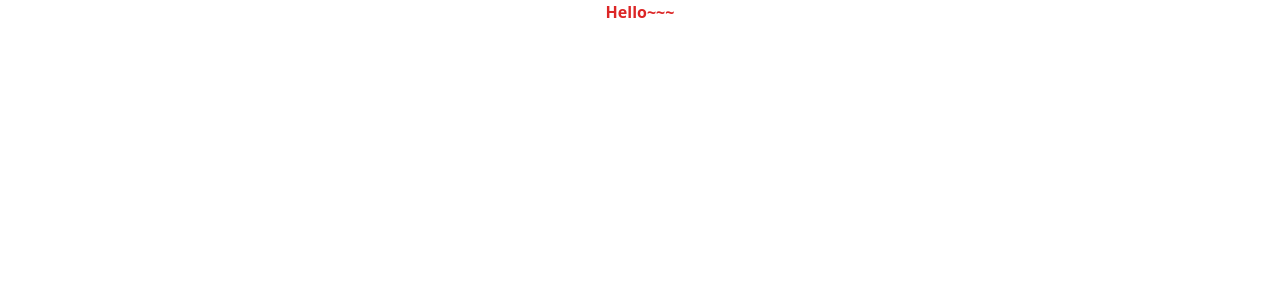
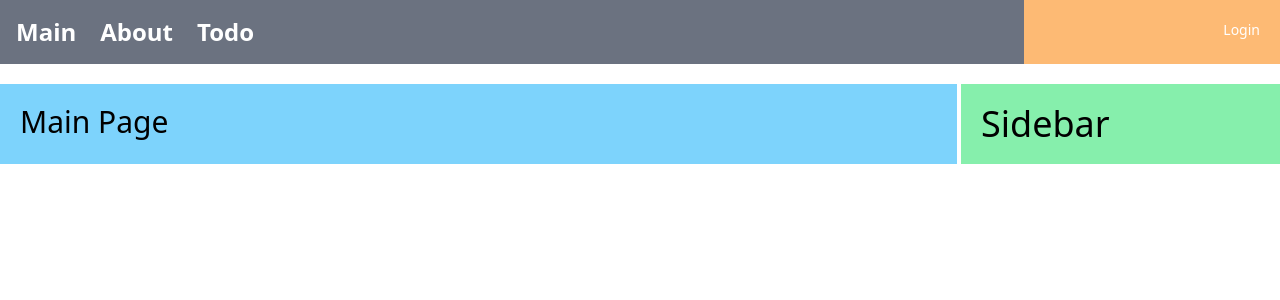
Before and after one commit to gimpo5975/KDTFrontEnd, a React (Create React App) app: page / in a window 1280 px wide. Shown: the top 300 px of the page. Built offline with nearby package versions, Linux system fonts and the light colour scheme.

Commit message:
router설정 완료 링크 설정

```diff
--- a/src/App.js
+++ b/src/App.js
@@ -1,11 +1,11 @@
-import './App.css';
+import {RouterProvider} from "react-router-dom";
+import root from "./router/root";
 
 function App() {
   return (
-    <h1 className="text-center text-red-600 font-bold userline">
-      Hello~~~
-    </h1>
+    <RouterProvider router={root}/>
   );
 }
 
+
 export default App;
```
Also changed, not shown: src/router/root.js (+15 -4 lines).
